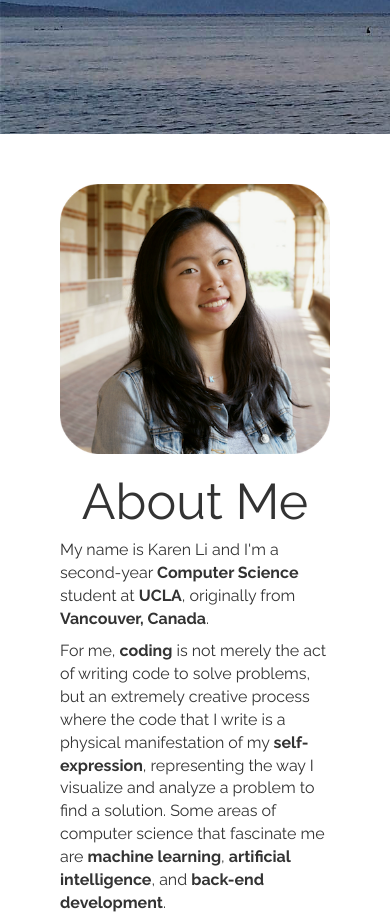
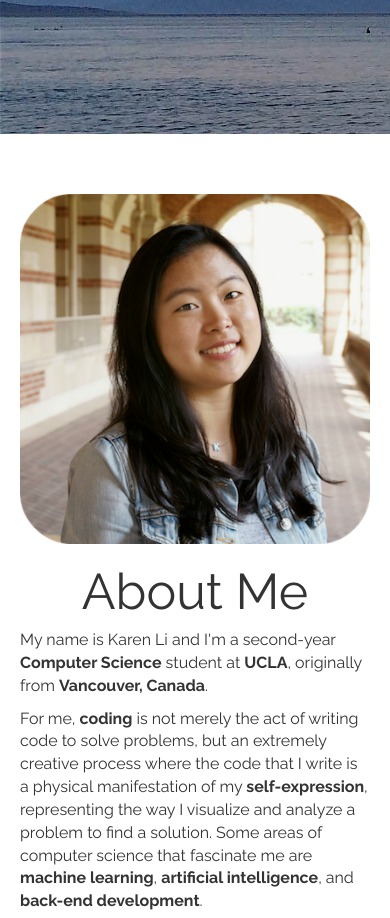
Before and after one commit to codeKaren/codeKaren.github.io, a plain HTML site: page index.html in a window 390 px wide. Shown: the part 710-1628 px from the top of the page. Drawn offline with nearby package versions, Linux system fonts and the light colour scheme; some icons are missing.

Commit message:
Change padding for About Me section

```diff
--- a/css/style.css
+++ b/css/style.css
@@ -256,4 +256,8 @@ img {
     .container {
         padding: 60px 20px;
     }
+
+    #aboutMe {
+    padding: 60px 20px;
 }
+}
```
